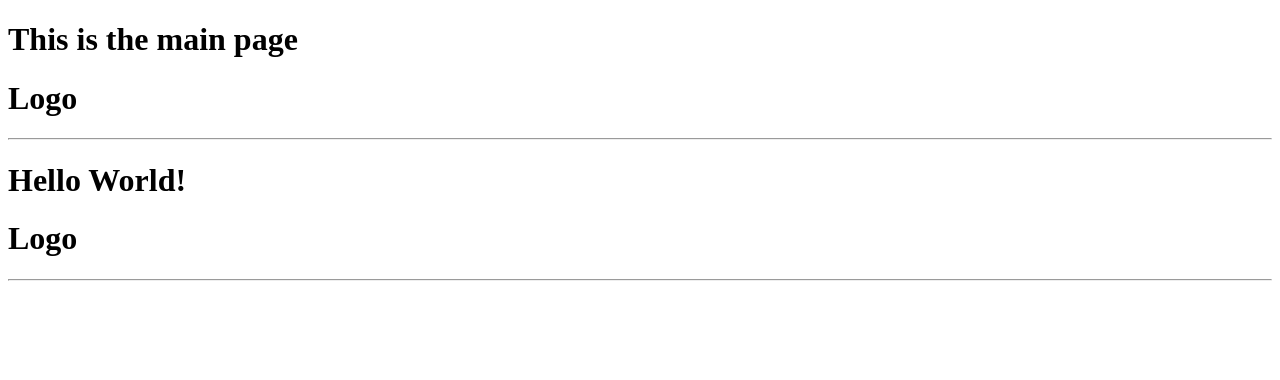
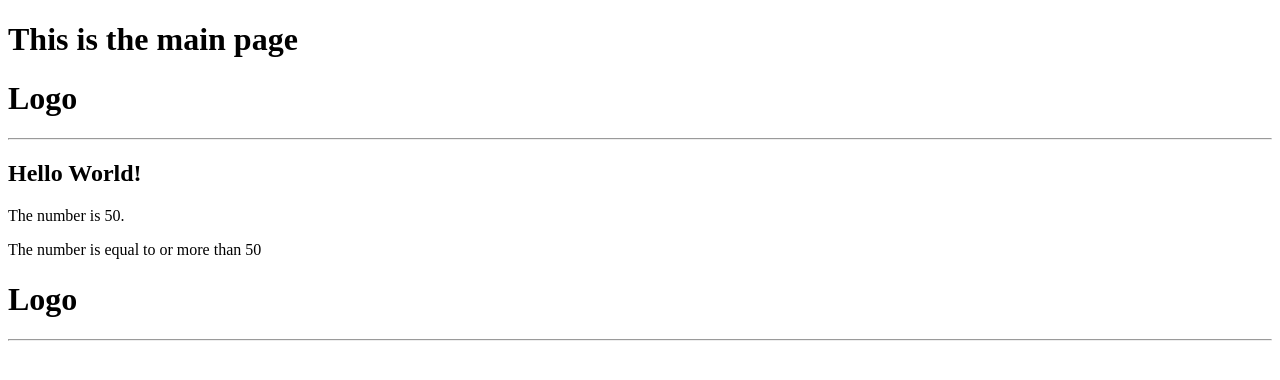
Before and after one commit to York13Pud/python-django-training, a Django app: page / in a window 1280 px wide. Shown: the top 380 px of the page. Run offline with Django 3.2, Linux system fonts and the light colour scheme.

Commit message:
Added if statement example

```diff
--- a/devsearch/projects/templates/projects/projects.html
+++ b/devsearch/projects/templates/projects/projects.html
@@ -11,7 +11,14 @@
 
         {% block content %}
 
-            <h1>{{ message }}</h1>
+            <h2>{{ message }}</h2>
+            <p>The number is {{ number }}.</p>
+
+            {% if number < 50 %}
+                <p>The number is less than 50</p>
+            {% else %}
+                <p>The number is equal to or more than 50</p>
+            {% endif %}
 
         {% endblock %}
 
```
